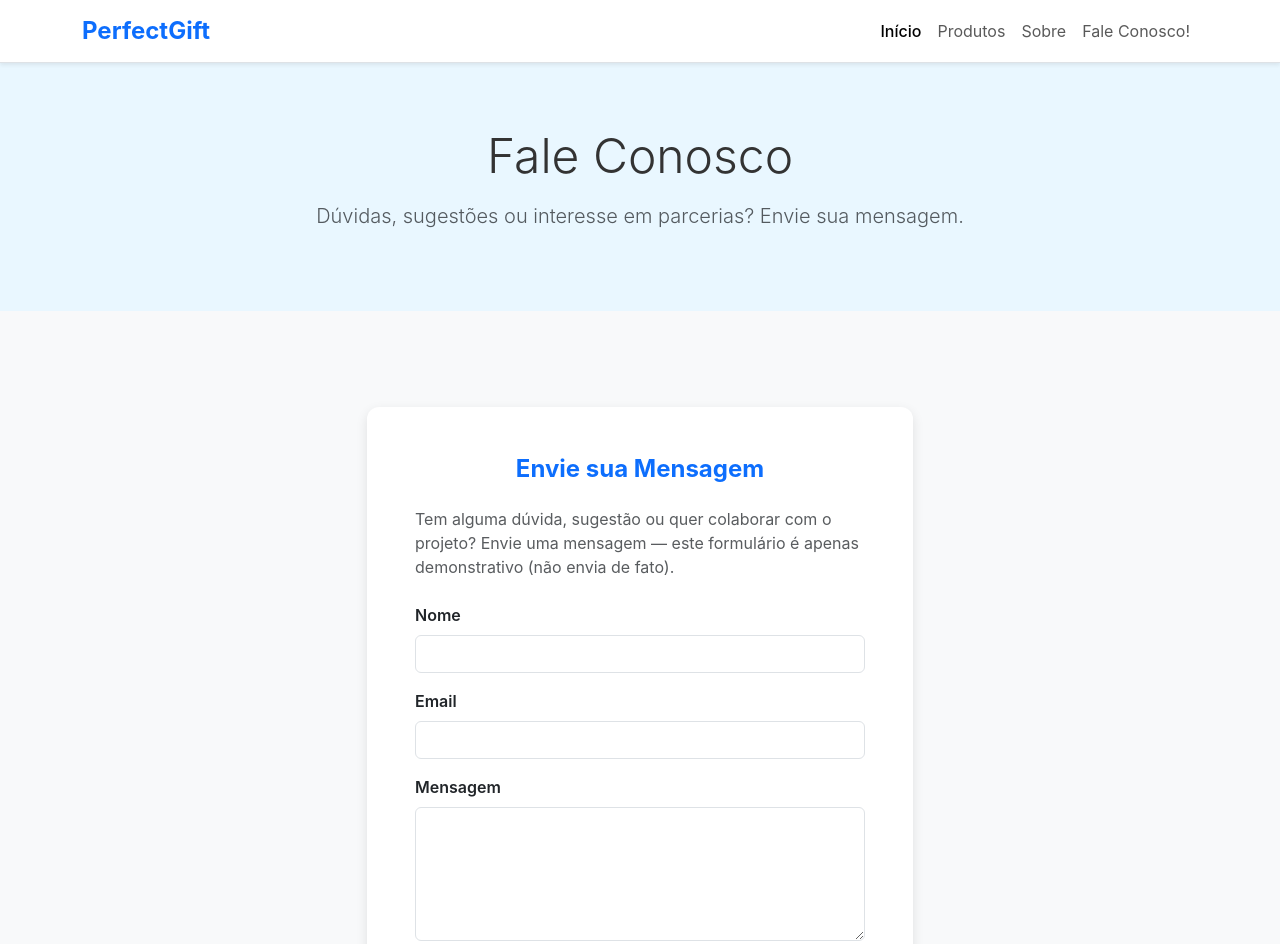
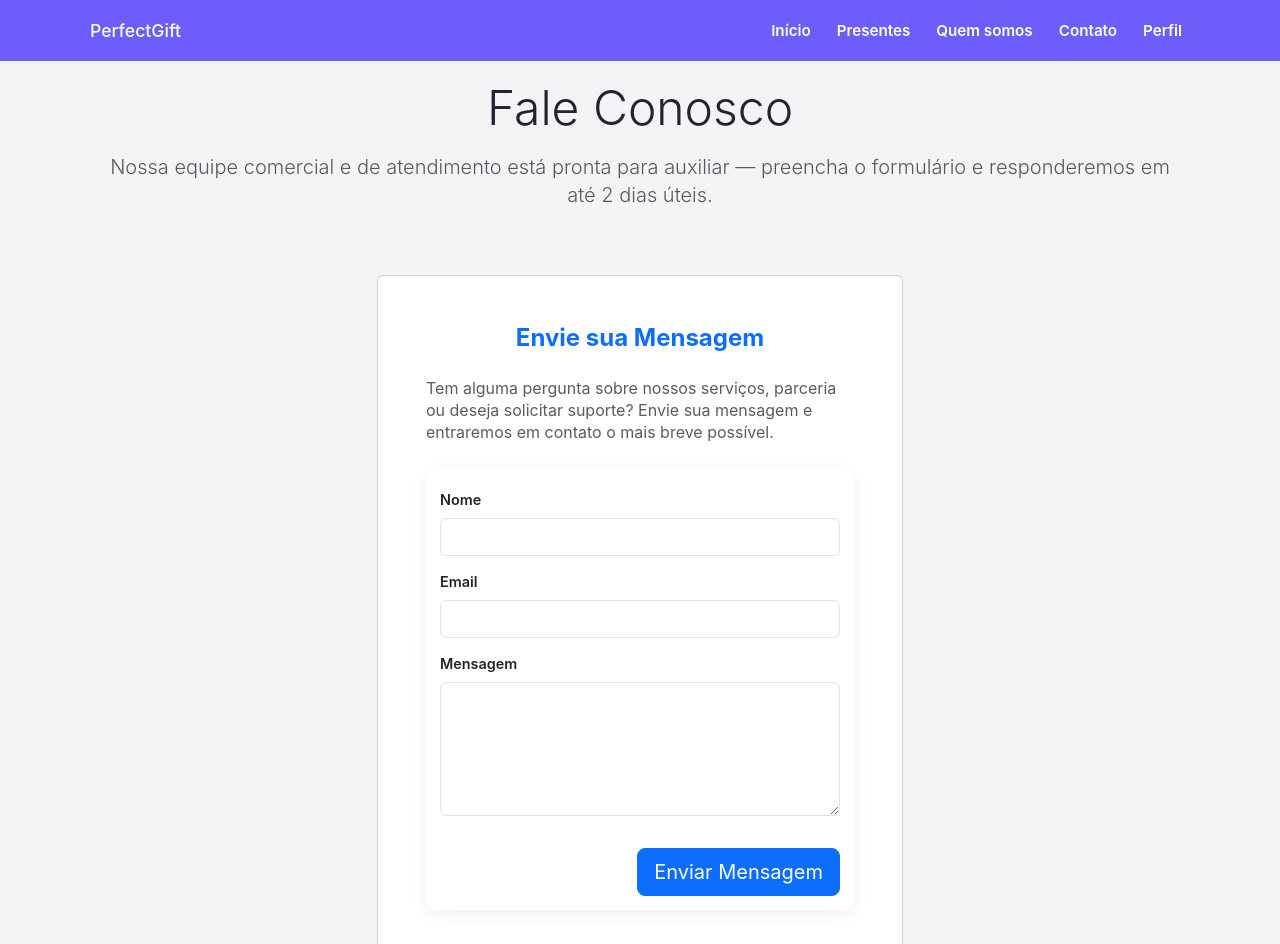
Before and after one commit to samuelscavalcanti/PerfectGift, a plain HTML site: page views/contato.html in a window 1280 px wide. Shown: the top 944 px of the page. Drawn offline with nearby package versions, Linux system fonts and the light colour scheme; a small style sheet from the web is missing.

Commit message:
Improve visuals and update texts

```diff
--- a/components/footer.html
+++ b/components/footer.html
@@ -1,8 +1,3 @@
-<!-- FOOTER Clean -->
-    <footer class="bg-light text-muted py-3 border-top mt-auto">
-        <div class="container text-center">
-            <p class="mb-0 small">
-                &copy; 2025 PerfectGift. Todos os direitos reservados.
-            </p>
-        </div>
-    </footer>
+<footer class="rodape">
+  <p>© 2025 PerfectGift</p>
+</footer>
--- a/components/header.html
+++ b/components/header.html
@@ -1,27 +1,15 @@
-<!-- HEADER (NAVBAR MODERNO E CLEAN) -->
-    <header>
-        <nav class="navbar navbar-expand-lg navbar-light bg-white border-bottom shadow-sm">
-            <div class="container">
-                <a class="navbar-brand fw-bold fs-4 text-primary" href="#">PerfectGift</a>
-                <button class="navbar-toggler" type="button" data-bs-toggle="collapse" data-bs-target="#navbarNav" aria-controls="navbarNav" aria-expanded="false" aria-label="Toggle navigation">
-                    <span class="navbar-toggler-icon"></span>
-                </button>
-                <div class="collapse navbar-collapse justify-content-end" id="navbarNav">
-                    <ul class="navbar-nav fs-6">
-                        <li class="nav-item">
-                            <a class="nav-link active fw-medium" aria-current="page" href="index.html">Início</a>
-                        </li>
-                        <li class="nav-item">
-                            <a class="nav-link" href="produtos.html">Produtos</a>
-                        </li>
-                        <li class="nav-item">
-                            <a class="nav-link" href="sobre.html">Sobre</a>
-                        </li>
-                        <li class="nav-item">
-                            <a class="nav-link" href="contato.html">Fale Conosco!</a>
-                        </li>
-                    </ul>
-                </div>
-            </div>
-        </nav>
-    </header>
+<header class="top-header">
+  <div class="top-inner">
+    <h1 class="logo">PerfectGift</h1>
+
+    <button class="nav-toggle" aria-label="Abrir menu">☰</button>
+
+    <nav class="main-nav" aria-label="Navegação principal">
+      <a href="index.html">Início</a>
+      <a href="produtos.html">Presentes</a>
+      <a href="sobre.html">Quem somos</a>
+      <a href="contato.html">Contato</a>
+      <a href="perfil.html" class="hide-mobile">Perfil</a>
+    </nav>
+  </div>
+</header>
--- a/views/contato.html
+++ b/views/contato.html
@@ -4,32 +4,9 @@
   <meta charset="UTF-8">
   <meta name="viewport" content="width=device-width, initial-scale=1">
   <link href="https://cdn.jsdelivr.net/npm/bootstrap@5.3.3/dist/css/bootstrap.min.css" rel="stylesheet" integrity="sha384-PLACEHOLDER" crossorigin="anonymous">
+  <link rel="stylesheet" href="../public/css/style.css">
 
-  <style>
-    /* Estilo moderno e sutil */
-    body {
-        /* Fundo muito claro, quase branco */
-        background-color: #f8f9fa;
-        font-family: 'Inter', sans-serif; /* Fonte limpa e legível */
-    }
-    .hero-section {
-        /* Fundo suave com cor secundária e padding generoso */
-        background-color: #e9f7ff;
-        color: #333;
-        padding: 4rem 1rem;
-        margin-bottom: 3rem;
-    }
-    .hero-section h1 {
-        /* Texto limpo, sem sombras exageradas */
-        font-weight: 300;
-    }
-    .form-card {
-        /* Card com leve sombra e borda arredondada */
-        border-radius: 0.75rem;
-        box-shadow: 0 4px 12px rgba(0, 0, 0, 0.1);
-        border: none;
-    }
-  </style>
+    <!-- Project CSS will supply hero and card styles -->
 
   <title>PerfectGift - Contato</title>
 </head>
@@ -42,7 +19,7 @@
 
       <section class="hero-section text-center">
         <div class="container"> <h1 class="display-5 mb-3">Fale Conosco</h1>
-            <p class="lead text-muted">Dúvidas, sugestões ou interesse em parcerias? Envie sua mensagem.</p>
+        <p class="lead text-muted">Nossa equipe comercial e de atendimento está pronta para auxiliar — preencha o formulário e responderemos em até 2 dias úteis.</p>
         </div>
       </section>
 
@@ -54,9 +31,9 @@
 
                 <h2 class="h4 fw-bold text-center mb-4 text-primary">Envie sua Mensagem</h2>
 
-                <p class="text-muted mb-4">Tem alguma dúvida, sugestão ou quer colaborar com o projeto? Envie uma mensagem — este formulário é apenas demonstrativo (não envia de fato).</p>
+                <p class="text-muted mb-4">Tem alguma pergunta sobre nossos serviços, parceria ou deseja solicitar suporte? Envie sua mensagem e entraremos em contato o mais breve possível.</p>
 
-                <form class="contact-form" onsubmit="event.preventDefault(); alert('Mensagem recebida (simulação). Obrigado!'); this.reset();">
+                <form class="contact-form" onsubmit="event.preventDefault(); alert('Mensagem recebida! Nossa equipe responderá em até 2 dias úteis. Obrigado!'); this.reset();">
 
                   <div class="mb-3">
                     <label for="nome" class="form-label fw-semibold">Nome</label>
```
Also changed, not shown: views/index.html (+3 -2 lines), views/perfil.html (+3 -2 lines), views/produtos.html (+3 -2 lines), views/sobre.html (+3 -2 lines).
